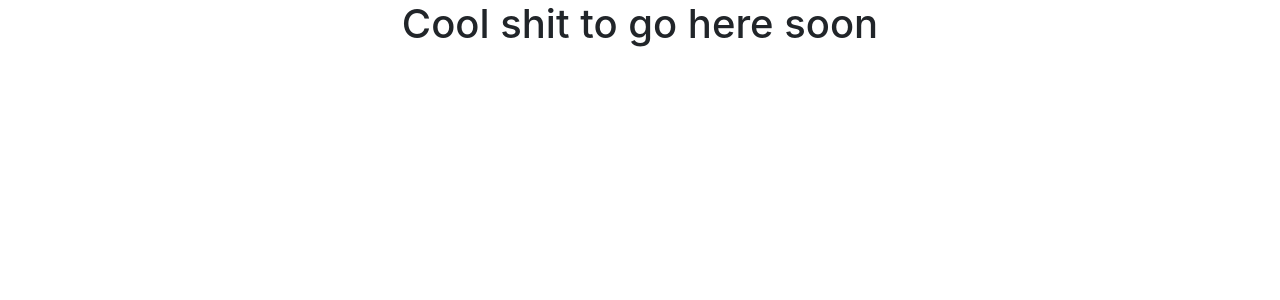
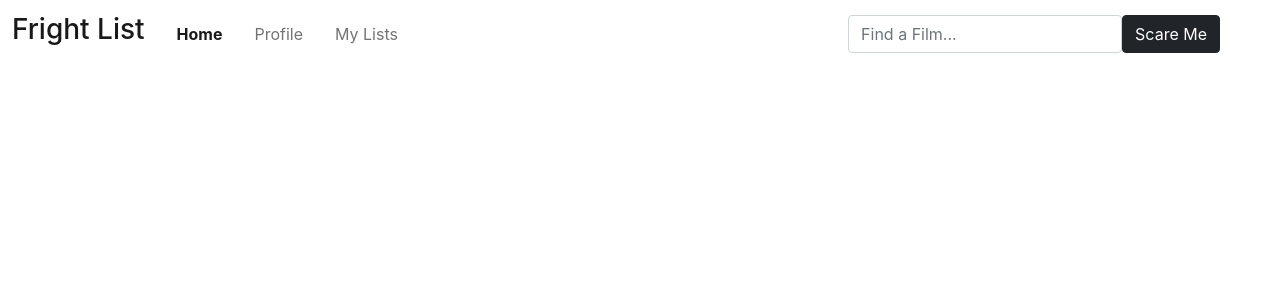
Before and after one commit to scampcoder/FrightList2.0, a React (Create React App) app in the folder frontend/: page / in a window 1280 px wide. Shown: the top 300 px of the page. Built offline with nearby package versions, Linux system fonts and the light colour scheme.

Commit message:
add initial navbar

```diff
--- a/frontend/src/App.js
+++ b/frontend/src/App.js
@@ -1,9 +1,10 @@
 import './App.css';
+import Navbar from './components/NavbarComponent';
 
 function App() {
   return (
     <div className="App">
-      <h1>Cool shit to go here soon</h1>
+      <Navbar />
     </div>
   );
 }
--- a/frontend/src/components/NavbarComponent.js
+++ b/frontend/src/components/NavbarComponent.js
@@ -0,0 +1,32 @@
+import React from 'react'
+
+export default function Navbar() {
+    return (
+        <nav className="navbar navbar-expand-lg navbar-light bg-blood nav-menu sticky-top">
+            <div className="container-fluid">
+            <h1 className="navbar-brand fs-3 scary-font me-4"> Fright List</h1>
+            <button className="navbar-toggler" type="button" data-bs-toggle="collapse" data-bs-target="#navbarSupportedContent" aria-controls="navbarSupportedContent" aria-expanded="false" aria-label="Toggle navigation">
+                <span className="navbar-toggler-icon"></span>
+            </button>
+            <div className="collapse navbar-collapse" id="navbarSupportedContent">
+                <ul className="navbar-nav me-auto mb-2 mb-lg-0">
+                <li className="nav-item me-3">
+                    <a className="nav-link active fw-bold" aria-current="page" href="index.html"><i className="fas fa-home d-lg-none"></i> Home</a>
+                </li>
+                <li className="nav-item me-3">
+                    <a className="nav-link" href="profile_template.html"><i className="fas fa-user d-lg-none"></i> Profile</a>
+                </li>
+                <li className="nav-item me-3">
+                    <a className="nav-link" href="my_lists_template.html"><i className="fas fa-list d-lg-none"></i> My Lists</a>
+                </li>
+                </ul>
+                <form className="d-flex me-5">
+                <input className="form-control search-bar" type="search" placeholder="Find a Film..." aria-label="Search"/>
+                <button className="btn btn-dark search-button text-nowrap" type="submit">Scare Me</button>
+                </form>
+            </div>
+            </div>
+        </nav>
+
+    )
+}
```
